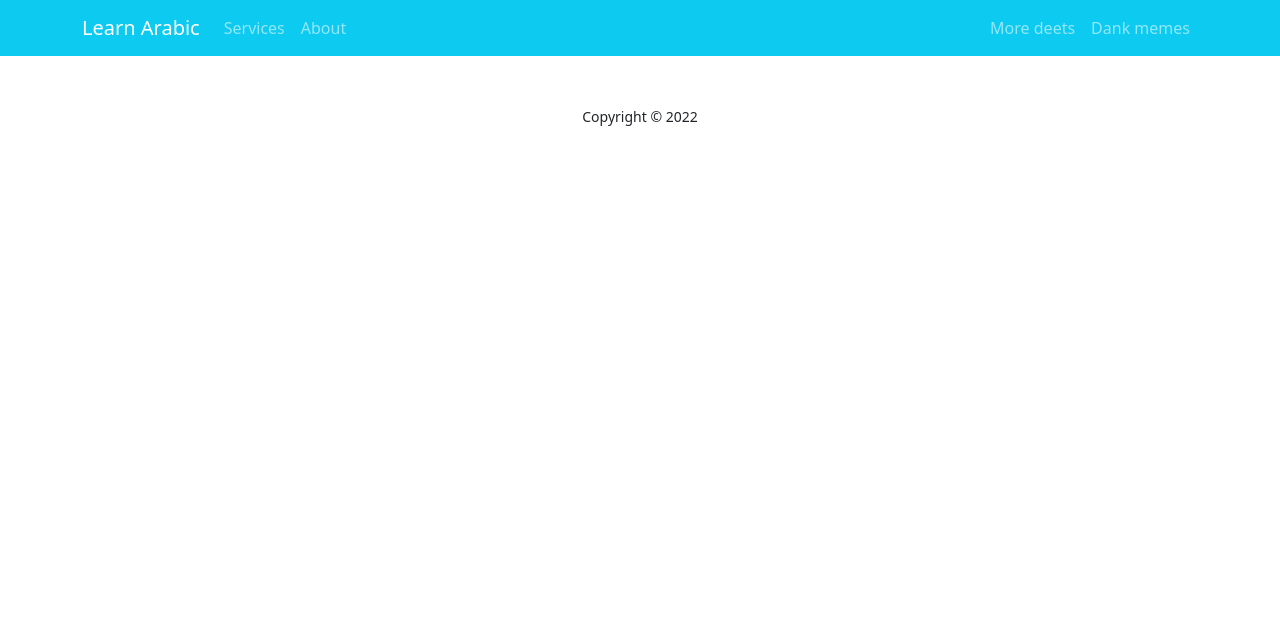
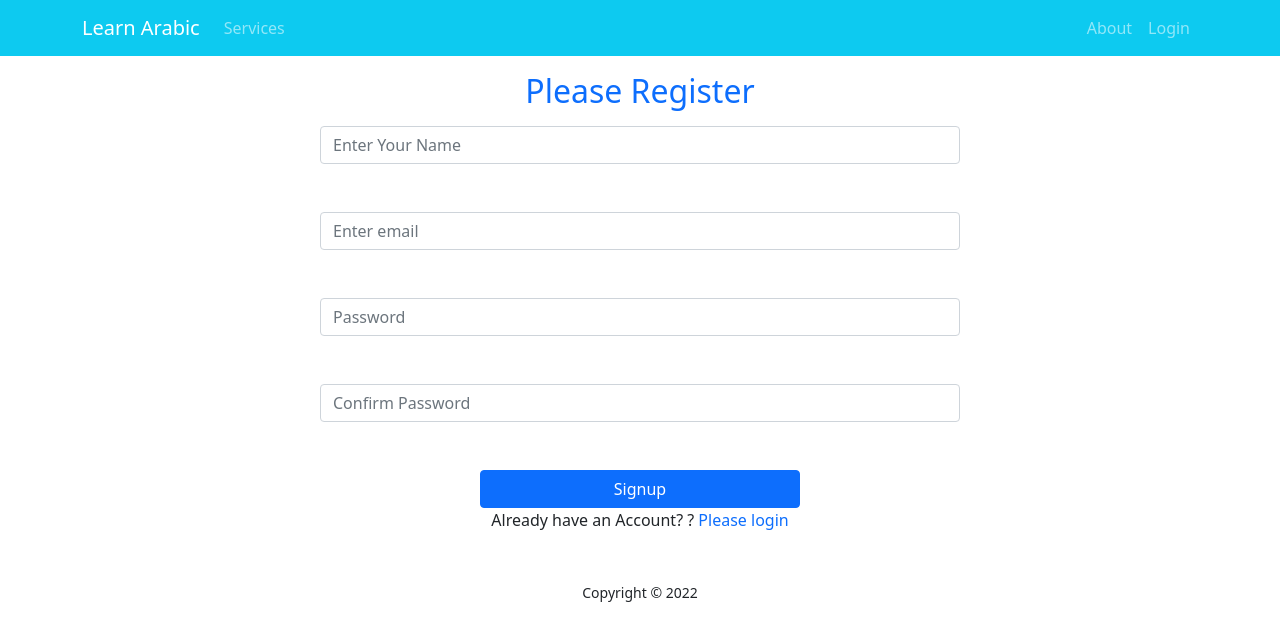
Before and after one commit to noormohammad20/learn_arabic_with_noor_website, a React (Create React App) app: page /signup in a window 1280 px wide. Shown: the top 640 px of the page. Built offline with nearby package versions, Linux system fonts and the light colour scheme.

Commit message:
create sing out and login component and apply authentication

```diff
--- a/src/App.js
+++ b/src/App.js
@@ -5,6 +5,9 @@ import Checkout from './components/Checkout/Checkout'
 import Footer from './components/Footer/Footer'
 import Header from './components/Header/Header'
 import Home from './components/Home/Home'
+import Login from './components/Login/Login'
+import RequireAuth from './components/RequireAuth/RequireAuth'
+import Signup from './components/Signup/Signup'
 
 
 function App() {
@@ -14,8 +17,14 @@ function App() {
       <Routes>
         <Route path='/' element={<Home></Home>}></Route>
         <Route path='/home' element={<Home></Home>}></Route>
-        <Route path='/service/:id' element={<Checkout></Checkout>}></Route>
+        <Route path='/service/:id' element={
+          <RequireAuth>
+            <Checkout></Checkout>
+          </RequireAuth>
+        }></Route>
         <Route path='/about' element={<About></About>}></Route>
+        <Route path='/login' element={<Login></Login>}></Route>
+        <Route path='/signup' element={<Signup></Signup>}></Route>
       </Routes>
       <Footer></Footer>
     </div>
--- a/src/components/Header/Header.js
+++ b/src/components/Header/Header.js
@@ -11,14 +11,10 @@ const Header = () => {
                 <Navbar.Collapse id="responsive-navbar-nav">
                     <Nav className="me-auto">
                         <Nav.Link href="home#services">Services</Nav.Link>
-                        <Nav.Link as={Link} to="/about">About</Nav.Link>
-
                     </Nav>
                     <Nav>
-                        <Nav.Link href="#deets">More deets</Nav.Link>
-                        <Nav.Link eventKey={2} href="#memes">
-                            Dank memes
-                        </Nav.Link>
+                        <Nav.Link as={Link} to="/about">About</Nav.Link>
+                        <Nav.Link as={Link} to="login">Login</Nav.Link>
                     </Nav>
                 </Navbar.Collapse>
             </Container>
--- a/src/components/Login/Login.js
+++ b/src/components/Login/Login.js
@@ -1,30 +1,53 @@
-import React from 'react'
+import React, { useRef } from 'react'
 import { Button, Form } from 'react-bootstrap'
+import { useSignInWithEmailAndPassword } from 'react-firebase-hooks/auth'
+import { Link, useLocation, useNavigate } from 'react-router-dom'
+import auth from '../../firebase.init'
 
 const Login = () => {
+    const [
+        signInWithEmailAndPassword,
+        user,
+        loading,
+        error,
+    ] = useSignInWithEmailAndPassword(auth)
+    const emailRef = useRef('')
+    const passwordRef = useRef('')
+    const location = useLocation()
+    const navigate = useNavigate()
+
+    let from = location.state?.from?.pathname || "/"
+
+    if (user) {
+        navigate(from, { replace: true })
+    }
+
+    const handleLogin = e => {
+        e.preventDefault()
+        const email = emailRef.current.value
+        const password = passwordRef.current.value
+
+        signInWithEmailAndPassword(email, password)
+    }
+    const navigateSignup = () => {
+        navigate('/register')
+    }
     return (
         <div>
-            <h2>Please Login</h2>
-            <Form>
-                <Form.Group className="mb-3" controlId="formBasicEmail">
-                    <Form.Label>Email address</Form.Label>
-                    <Form.Control type="email" placeholder="Enter email" />
-                    <Form.Text className="text-muted">
-                        We'll never share your email with anyone else.
-                    </Form.Text>
+            <h2 className='text-primary my-3'>Please Login</h2>
+            <Form className='w-50 mx-auto' onSubmit={handleLogin}>
+                <Form.Group className="mb-5" controlId="formBasicEmail">
+                    <Form.Control ref={emailRef} type="email" placeholder="Enter email" required />
                 </Form.Group>
 
-                <Form.Group className="mb-3" controlId="formBasicPassword">
-                    <Form.Label>Password</Form.Label>
-                    <Form.Control type="password" placeholder="Password" />
+                <Form.Group className="mb-5" controlId="formBasicPassword">
+                    <Form.Control ref={passwordRef} type="password" placeholder="Password" required />
                 </Form.Group>
-                <Form.Group className="mb-3" controlId="formBasicCheckbox">
-                    <Form.Check type="checkbox" label="Check me out" />
-                </Form.Group>
-                <Button variant="primary" type="submit">
-                    Submit
+                <Button className='w-50' variant="primary" type="submit">
+                    Login
                 </Button>
             </Form>
+            <p>New in My Site ? <Link className='text-decoration-none' to='/signup' onClick={navigateSignup}>Please Signup</Link></p>
         </div>
     )
 }
--- a/src/components/RequireAuth/RequireAuth.js
+++ b/src/components/RequireAuth/RequireAuth.js
@@ -1,11 +1,15 @@
 import React from 'react'
+import { useAuthState } from 'react-firebase-hooks/auth'
+import { Navigate, useLocation } from 'react-router-dom'
+import auth from '../../firebase.init'
+const RequireAuth = ({ children }) => {
+    const location = useLocation()
+    const [user, loading, error] = useAuthState(auth)
 
-const RequireAuth = () => {
-    return (
-        <div>
-
-        </div>
-    )
+    if (!user) {
+        return <Navigate to="/login" state={{ from: location }} replace />
+    }
+    return children
 }
 
 export default RequireAuth
--- a/src/components/Signup/Signup.js
+++ b/src/components/Signup/Signup.js
@@ -1,9 +1,61 @@
-import React from 'react'
+import React, { useRef } from 'react'
+import { Button, Form } from 'react-bootstrap'
+import { useCreateUserWithEmailAndPassword } from 'react-firebase-hooks/auth'
+import { Link, useNavigate } from 'react-router-dom'
+import auth from '../../firebase.init'
 
 const Signup = () => {
+    const nameRef = useRef('')
+    const emailRef = useRef('')
+    const passwordRef = useRef('')
+    const confirmPasswordRef = useRef('')
+    const navigate = useNavigate()
+    const [
+        createUserWithEmailAndPassword,
+        user,
+        loading,
+        error,
+    ] = useCreateUserWithEmailAndPassword(auth)
+
+    const handleSignup = e => {
+        e.preventDefault()
+        const name = nameRef.current.value
+        const email = emailRef.current.value
+        const password = passwordRef.current.value
+        const confirmPassword = confirmPasswordRef.current.value
+
+        createUserWithEmailAndPassword(email, password)
+
+        if (password !== confirmPassword) {
+            return alert('Password Not Matched')
+        }
+        navigate('/home')
+    }
+    const navigateLogin = () => {
+        navigate('/login')
+    }
     return (
         <div>
+            <h2 className='text-primary my-3'>Please Register</h2>
+            <Form className='w-50 mx-auto' onSubmit={handleSignup}>
+                <Form.Group className="mb-5" controlId="formBasicEmail">
+                    <Form.Control ref={nameRef} type="text" placeholder="Enter Your Name" required />
+                </Form.Group>
+                <Form.Group className="mb-5" controlId="formBasicEmail">
+                    <Form.Control ref={emailRef} type="email" placeholder="Enter email" required />
+                </Form.Group>
 
+                <Form.Group className="mb-5" controlId="formBasicPassword">
+                    <Form.Control ref={passwordRef} type="password" placeholder="Password" required />
+                </Form.Group>
+                <Form.Group className="mb-5" controlId="formBasicPassword">
+                    <Form.Control ref={confirmPasswordRef} type="password" placeholder="Confirm Password" required />
+                </Form.Group>
+                <Button className='w-50' variant="primary" type="submit">
+                    Signup
+                </Button>
+            </Form>
+            <p>Already have an Account? ? <Link className='text-decoration-none' to='/login' onClick={navigateLogin}>Please login</Link></p>
         </div>
     )
 }
```
